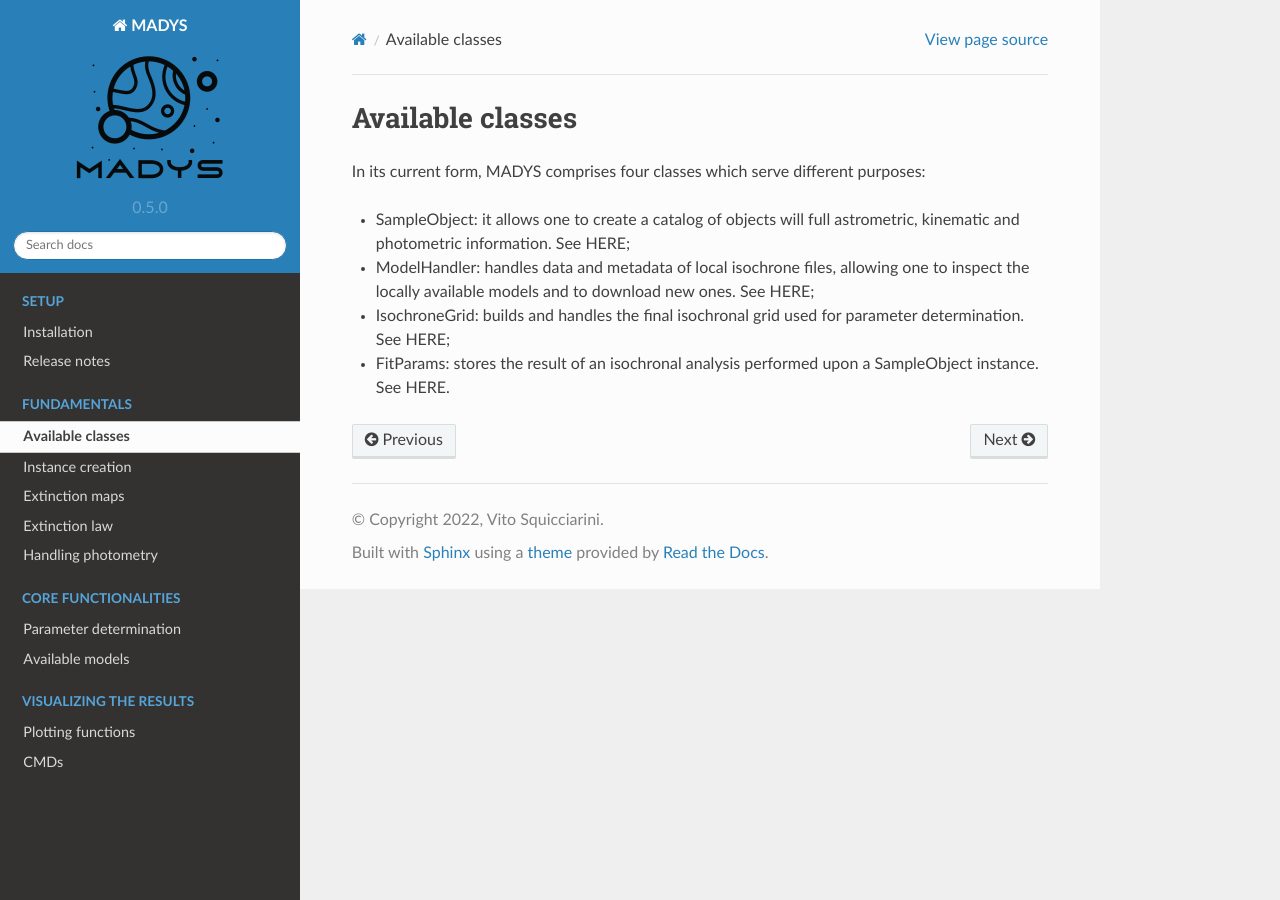
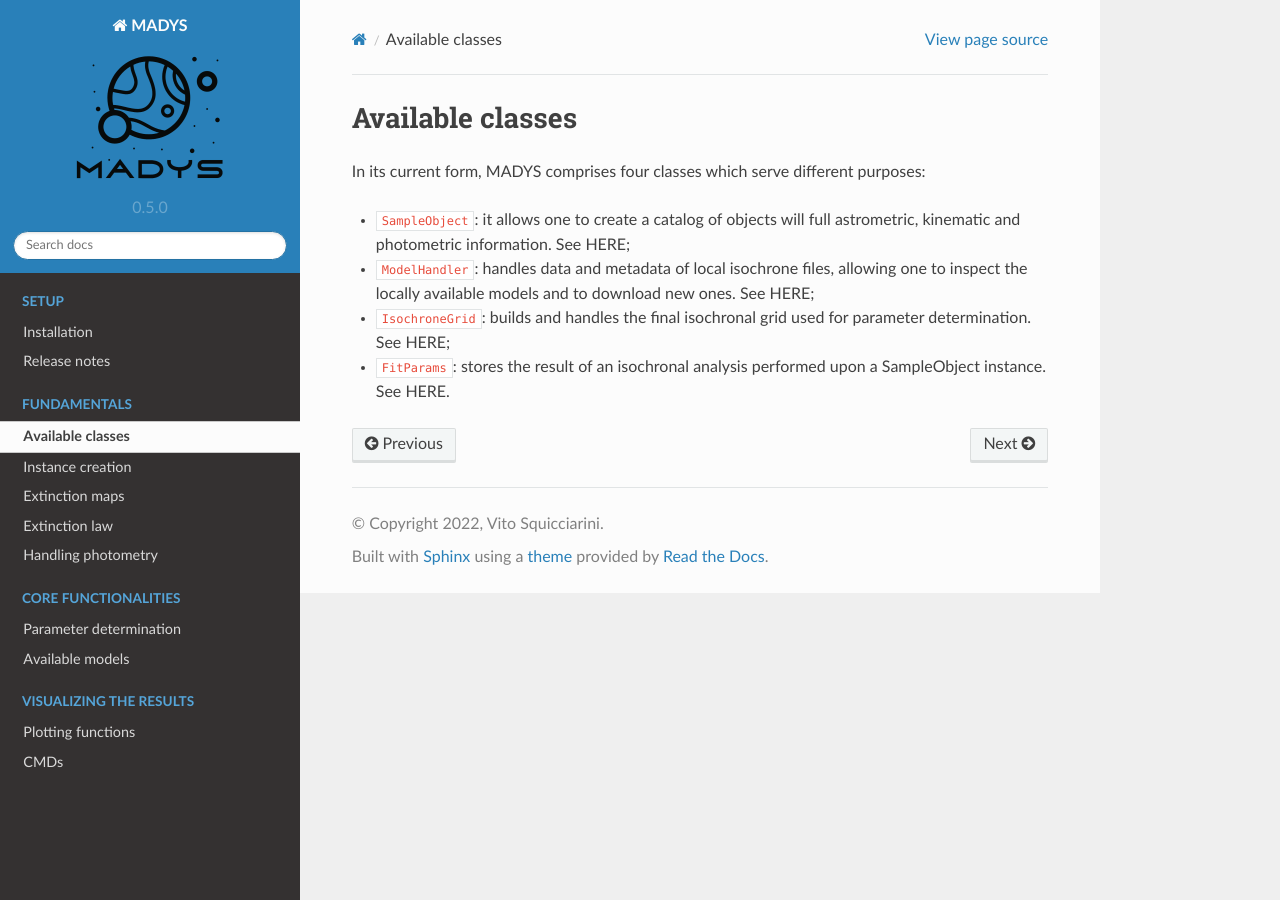
Before and after one commit to vsquicciarini/madys, a Sphinx documentation site: the page built from docs/source/available_classes.rst, in a window 1280 px wide. Built offline with Sphinx 7.4.7 and the Read the Docs theme 2.0.0, drawn with Linux system fonts in a browser that asks for light colours.

Commit message:
Update available_classes.rst

```diff
--- a/docs/source/available_classes.rst
+++ b/docs/source/available_classes.rst
@@ -3,7 +3,7 @@ Available classes
 
 In its current form, MADYS comprises four classes which serve different purposes:
 
-* SampleObject: it allows one to create a catalog of objects will full astrometric, kinematic and photometric information. See HERE;
-* ModelHandler: handles data and metadata of local isochrone files, allowing one to inspect the locally available models and to download new ones. See HERE;
-* IsochroneGrid: builds and handles the final isochronal grid used for parameter determination. See HERE;
-* FitParams: stores the result of an isochronal analysis performed upon a SampleObject instance. See HERE.
+* ``SampleObject``: it allows one to create a catalog of objects will full astrometric, kinematic and photometric information. See HERE;
+* ``ModelHandler``: handles data and metadata of local isochrone files, allowing one to inspect the locally available models and to download new ones. See HERE;
+* ``IsochroneGrid``: builds and handles the final isochronal grid used for parameter determination. See HERE;
+* ``FitParams``: stores the result of an isochronal analysis performed upon a SampleObject instance. See HERE.
```
